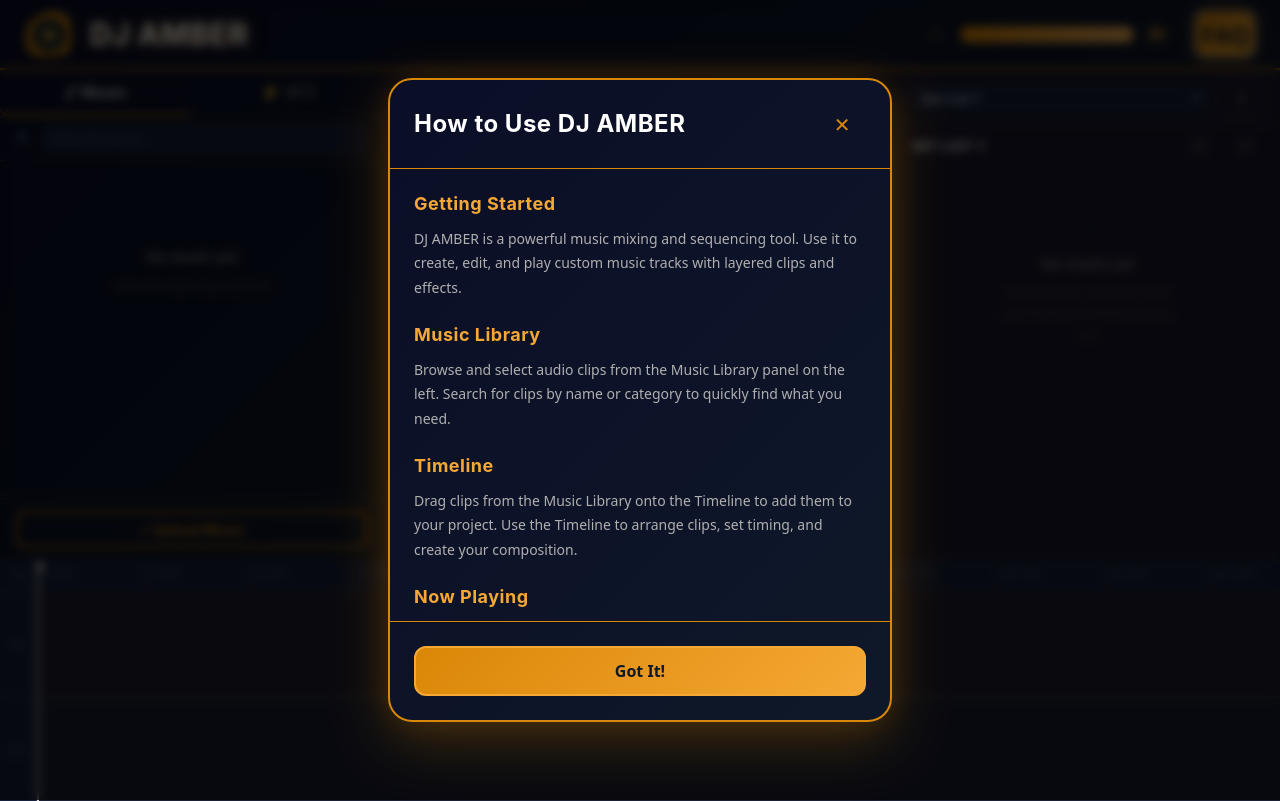
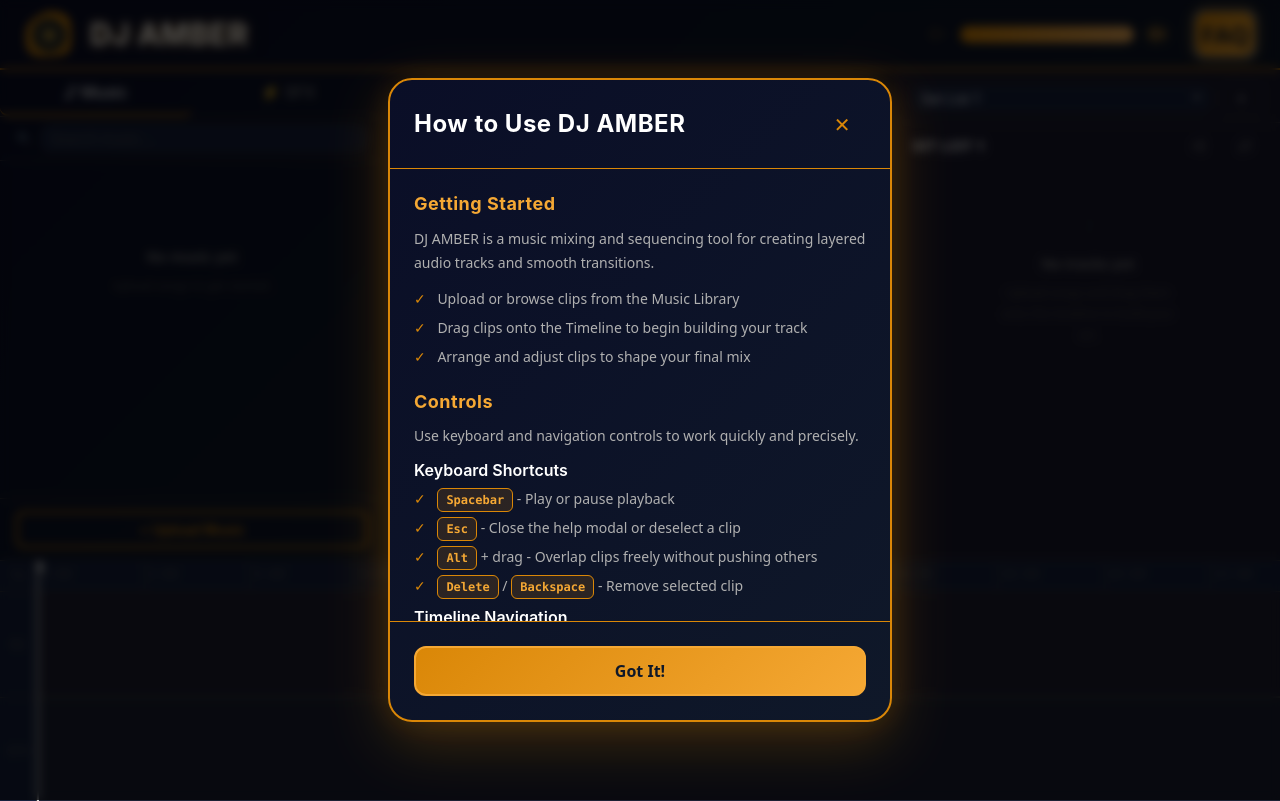
Before and after one commit to hashmapenjoyer/DJ-AMBER, a React (Vite) app: page / in a window 1280 px wide. Both pictures are taken after a click on the button "FAQ". Built offline with nearby package versions, Linux system fonts and the light colour scheme.

Commit message:
Modify Help Modal to be consistent with current functionality

```diff
--- a/src/components/HelpModal.tsx
+++ b/src/components/HelpModal.tsx
@@ -50,83 +50,132 @@ export default function HelpModal({ onClose }: HelpModalProps) {
 
         {/* Content */}
         <div className="help-modal-content">
+          {/* Getting Started */}
           <section className="help-section">
             <h3 className="help-section-title">Getting Started</h3>
             <p className="help-text">
-              DJ AMBER is a powerful music mixing and sequencing tool. Use it to create, edit, and
-              play custom music tracks with layered clips and effects.
+              DJ AMBER is a music mixing and sequencing tool for creating layered audio tracks and
+              smooth transitions.
             </p>
+            <ul className="help-tips">
+              <li>Upload or browse clips from the Music Library</li>
+              <li>Drag clips onto the Timeline to begin building your track</li>
+              <li>Arrange and adjust clips to shape your final mix</li>
+            </ul>
           </section>
 
+          {/* Controls */}
+          <section className="help-section">
+            <h3 className="help-section-title">Controls</h3>
+            <p className="help-text">
+              Use keyboard and navigation controls to work quickly and precisely.
+            </p>
+
+            <div className="help-subsection">
+              <h4 className="help-subsection-title">Keyboard Shortcuts</h4>
+              <ul className="help-tips">
+                <li>
+                  <kbd>Spacebar</kbd> - Play or pause playback
+                </li>
+                <li>
+                  <kbd>Esc</kbd> - Close the help modal or deselect a clip
+                </li>
+                <li>
+                  <kbd>Alt</kbd> + drag - Overlap clips freely without pushing others
+                </li>
+                <li>
+                  <kbd>Delete</kbd> / <kbd>Backspace</kbd> - Remove selected clip
+                </li>
+              </ul>
+            </div>
+
+            <div className="help-subsection">
+              <h4 className="help-subsection-title">Timeline Navigation</h4>
+              <ul className="help-tips">
+                <li>
+                  <kbd>Scroll</kbd> - Zoom in and out of the timeline
+                </li>
+                <li>
+                  <kbd>Shift</kbd> + <kbd>Scroll</kbd> - Pan earlier or later
+                </li>
+                <li>Use horizontal trackpad gestures to pan the timeline</li>
+              </ul>
+            </div>
+          </section>
+
+          {/* Music Library */}
           <section className="help-section">
             <h3 className="help-section-title">Music Library</h3>
             <p className="help-text">
-              Browse and select audio clips from the Music Library panel on the left. Search for
-              clips by name or category to quickly find what you need.
+              The Music Library lets you browse and add audio clips to your project.
             </p>
+            <ul className="help-tips">
+              <li>Search for clips by name or category</li>
+              <li>
+                Click the <strong>+</strong> button to add a clip to your project
+              </li>
+              <li>Drag clips directly onto the Timeline to place them</li>
+            </ul>
           </section>
 
+          {/* Timeline */}
           <section className="help-section">
             <h3 className="help-section-title">Timeline</h3>
             <p className="help-text">
-              Drag clips from the Music Library onto the Timeline to add them to your project. Use
-              the Timeline to arrange clips, set timing, and create your composition.
+              The Timeline is where you arrange and shape your composition.
             </p>
+            <ul className="help-tips">
+              <li>Position clips to control timing and sequence</li>
+              <li>Adjust clip edges to refine transitions</li>
+              <li>Layer clips to create more complex soundscapes</li>
+            </ul>
           </section>
 
+          {/* Set List */}
+          <section className="help-section">
+            <h3 className="help-section-title">Set List</h3>
+            <p className="help-text">
+              The Set List controls the order and playback behavior of tracks in your project.
+            </p>
+            <ul className="help-tips">
+              <li>
+                Create a new set list using the <strong>+</strong> button
+              </li>
+              <li>Drag and drop tracks to reorder them</li>
+              <li>
+                Use Shuffle to randomize playback order without interrupting the current track
+              </li>
+              <li>Use Repeat to cycle between repeating one track, all tracks, or none</li>
+            </ul>
+          </section>
+
+          {/* Now Playing */}
           <section className="help-section">
             <h3 className="help-section-title">Now Playing</h3>
             <p className="help-text">
-              The Now Playing panel displays the currently selected track with playback controls,
-              progress bar, and real-time lyrics display. Use the play and pause buttons to control
-              playback.
+              The Now Playing panel shows the active track and playback controls.
             </p>
-          </section>
-
-          <section className="help-section">
-            <h3 className="help-section-title">Keyboard Shortcuts</h3>
-            <ul className="help-shortcuts">
-              <li>
-                <kbd>Spacebar</kbd> - Play/Pause
-              </li>
-              <li>
-                <kbd>Esc</kbd> - Close this help modal / deselect clip
-              </li>
-              <li>
-                <kbd>Alt</kbd> + drag clip - Slip mode: let the clip overlap freely with the next
-                clip instead of pushing it along
-              </li>
-              <li>
-                <kbd>Delete</kbd> / <kbd>Backspace</kbd> - Delete selected clip
-              </li>
+            <ul className="help-tips">
+              <li>Use play and pause to control playback</li>
+              <li>Track progress using the playback bar</li>
+              <li>Navigate within a track using the progress bar</li>
             </ul>
           </section>
 
-          <section className="help-section">
-            <h3 className="help-section-title">Timeline Navigation</h3>
-            <ul className="help-shortcuts">
-              <li>
-                <kbd>Scroll</kbd> - Zoom in / out
-              </li>
-              <li>
-                <kbd>Shift</kbd> + <kbd>Scroll</kbd> - Pan earlier / later
-              </li>
-              <li>Horizontal trackpad swipe also pans the timeline</li>
-            </ul>
-          </section>
-
+          {/* Tips & Tricks */}
           <section className="help-section">
             <h3 className="help-section-title">Tips & Tricks</h3>
+            <p className="help-text">
+              These tips can help you create smoother and more polished mixes.
+            </p>
             <ul className="help-tips">
-              <li>Layer multiple clips to create rich soundscapes</li>
-              <li>Adjust timing and fades for smooth transitions</li>
-              <li>Use the progress bar to navigate through your project</li>
+              <li>Layer clips to create richer sound combinations</li>
+              <li>Fine-tune timing and fades for smoother transitions</li>
+              <li>Use the progress bar to quickly navigate your project</li>
               <li>
-                Dragging a clip on the timeline only edits the transition on its left side. Clips to
-                the right ripple along to preserve their existing transitions. Hold <kbd>Alt</kbd>{' '}
-                while dragging to override and let the clip overlap freely.
+                Dragging a clip edits the transition on its left side while preserving others. Hold{' '}
+                <kbd>Alt</kbd> to override and overlap freely.
               </li>
-              <li>Save your projects frequently to avoid losing work</li>
             </ul>
           </section>
         </div>
--- a/src/styles/help-modal.css
+++ b/src/styles/help-modal.css
@@ -206,3 +206,16 @@ kbd {
 .help-modal-button:active {
   transform: scale(0.98);
 }
+
+.help-subsection {
+  display: flex;
+  flex-direction: column;
+  gap: var(--space-2);
+}
+
+.help-subsection-title {
+  font-size: var(--fs-md);
+  font-weight: var(--fw-semibold);
+  color: #ffffff;
+  margin: 0;
+}
```
